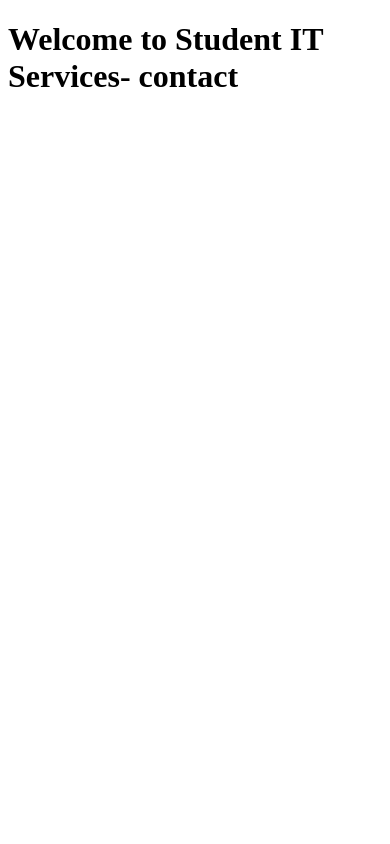
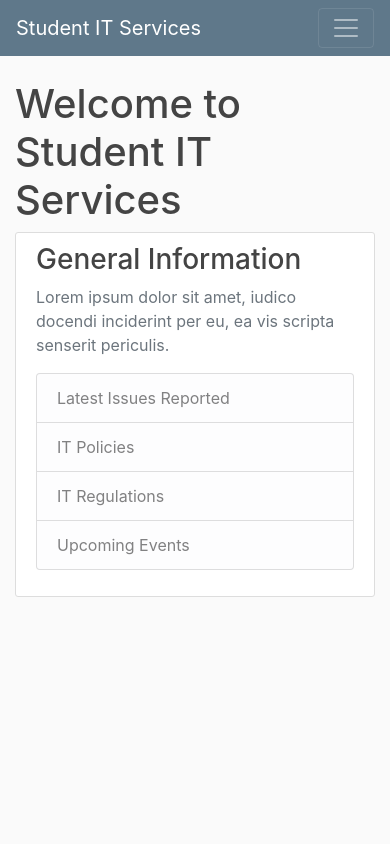
Before and after one commit to AkshayAbraham/django, a Django app: page /itreporting/contact in a window 390 px wide. Run offline with Django 4.2, Linux system fonts and the light colour scheme; some libraries are stand-ins or nearby versions.

Commit message:
bootstrapping

```diff
--- /dev/null
+++ b/itreporting/static/css/styles.css
@@ -0,0 +1,104 @@
+html {
+    position: relative;
+    min-height: 100%;
+  }
+
+  body {
+    background: #fafafa;
+    color: #333333;
+    margin-top: 5rem;
+    margin-bottom: 50px;
+  }
+
+  h1,
+  h2,
+  h3,
+  h4,
+  h5,
+  h6 {
+    color: #444444;
+  }
+
+  ul {
+    margin: 0;
+  }
+
+  .bg-steel {
+    background-color: #5f788a;
+  }
+
+  .site-header .navbar-nav .nav-link {
+    color: #cbd5db;
+  }
+
+  .site-header .navbar-nav .nav-link:hover {
+    color: #ffffff;
+  }
+
+  .site-header .navbar-nav .nav-link.active {
+    font-weight: 500;
+  }
+
+  .content-section {
+    background: #ffffff;
+    padding: 10px 20px;
+    border: 1px solid #dddddd;
+    border-radius: 3px;
+    margin-bottom: 20px;
+  }
+
+  .article-title {
+    color: #444444;
+  }
+
+  a.article-title:hover {
+    color: #428bca;
+    text-decoration: none;
+  }
+
+  .article-content {
+    white-space: pre-line;
+  }
+
+  .article-img {
+    height: 65px;
+    width: 65px;
+    margin-right: 16px;
+  }
+
+  .article-metadata {
+    padding-bottom: 1px;
+    margin-bottom: 4px;
+    border-bottom: 1px solid #e3e3e3
+  }
+
+  .article-svg {
+    width: 25px;
+    height: 25px;
+    vertical-align: middle;
+  }
+
+  .account-img {
+    height: 125px;
+    width: 125px;
+    margin-right: 20px;
+    margin-bottom: 16px;
+  }
+
+  .account-heading {
+    font-size: 2.5rem;
+  }
+
+  .article-metadata a:hover {
+    color: #333;
+    text-decoration: none;
+  }
+
+  .footer {
+    position: absolute;
+    bottom: 0;
+    width: 100%;
+    height: 50px;
+    line-height: 50px;
+    background-color: #cccccc;
+  }
--- /dev/null
+++ b/itreporting/templates/itreporting/base.html
@@ -0,0 +1,69 @@
+{% load static %}
+<!DOCTYPE html>
+<html>
+
+<head>
+    <!-- Required meta tags -->
+    <meta charset="utf-8">
+    <meta name="viewport" content="width=device-width, initial-scale=1, shrink-to-fit=no">
+
+    <!-- Bootstrap CSS -->
+    <link rel="stylesheet" href="https://cdn.jsdelivr.net/npm/bootstrap@4.0.0/dist/css/bootstrap.min.css" integrity="sha384-Gn5384xqQ1aoWXA+058RXPxPg6fy4IWvTNh0E263XmFcJlSAwiGgFAW/dAiS6JXm" crossorigin="anonymous">
+    <link rel="stylesheet" type="text/css" href="{% static 'css/styles.css' %}" />
+    <title>Student IT Services - {{title}}</title>
+</head>
+
+<body>
+    <div class="container">
+        <header class="site-header">
+            <nav class="navbar navbar-expand-md navbar-dark bg-steel fixed-top">
+                <div class="container">
+                <a class="navbar-brand mr-4" href="{% url 'itreporting:home' %}">Student IT Services</a>
+                <button class="navbar-toggler" type="button" data-toggle="collapse" data-target="#navbarToggle"
+                    aria-controls="navbarToggle" aria-expanded="false" aria-label="Toggle navigation">
+                    <span class="navbar-toggler-icon"></span>
+                </button>
+                <div class="collapse navbar-collapse" id="navbarToggle">
+                    <div class="navbar-nav mr-auto">
+                        <a class="nav-item nav-link" href="{% url 'itreporting:home' %}">Home</a>
+                        <a class="nav-item nav-link" href="{% url 'itreporting:about' %}">About</a>
+                        <a class="nav-item nav-link" href="#">Report</a>
+                        <a class="nav-item nav-link" href="{% url 'itreporting:contact' %}">Contact</a>
+                    </div>
+                    <!-- Navbar Right Side -->
+                    <div class="navbar-nav">
+                        <a class="nav-item nav-link" href="#">Login</a>
+                        <a class="nav-item nav-link" href="#">Register</a>
+                    </div>
+                </div>
+                </div>
+            </nav>
+        </header>
+        <div class="row">
+            <div class="col-md-8">
+            {% block content %}{% endblock %}
+            </div>
+            <div class="col-md-4">
+                <div class="content-section">
+                    <h3>General Information</h3>
+                    <p class='text-muted'>Lorem ipsum dolor sit amet, iudico docendi inciderint per eu, ea vis scripta senserit periculis.
+                      <ul class="list-group">
+                        <li class="list-group-item list-group-item-light">Latest Issues Reported</li>
+                        <li class="list-group-item list-group-item-light">IT Policies</li>
+                        <li class="list-group-item list-group-item-light">IT Regulations</li>
+                        <li class="list-group-item list-group-item-light">Upcoming Events</li>
+                      </ul>
+                    </p>
+                  </div>
+            </div>
+        </div>
+    </div>
+
+    <!-- Optional JavaScript -->
+    <!-- jQuery first, then Popper.js, then Bootstrap JS -->
+    <script src="https://code.jquery.com/jquery-3.2.1.slim.min.js" integrity="sha384-KJ3o2DKtIkvYIK3UENzmM7KCkRr/rE9/Qpg6aAZGJwFDMVNA/GpGFF93hXpG5KkN" crossorigin="anonymous"></script>
+    <script src="https://cdn.jsdelivr.net/npm/popper.js@1.12.9/dist/umd/popper.min.js" integrity="sha384-ApNbgh9B+Y1QKtv3Rn7W3mgPxhU9K/ScQsAP7hUibX39j7fakFPskvXusvfa0b4Q" crossorigin="anonymous"></script>
+    <script src="https://cdn.jsdelivr.net/npm/bootstrap@4.0.0/dist/js/bootstrap.min.js" integrity="sha384-JZR6Spejh4U02d8jOt6vLEHfe/JQGiRRSQQxSfFWpi1MquVdAyjUar5+76PVCmYl" crossorigin="anonymous"></script>
+</body>
+
+</html>
--- a/itreporting/templates/itreporting/contact.html
+++ b/itreporting/templates/itreporting/contact.html
@@ -1,17 +1,4 @@
-<!DOCTYPE html>
-
-<html>
-
-<head>
-
-     <title>Student IT Services - Contact</title>
-
-</head>
-
-<body>
-
-    <h1>Welcome to Student IT Services- contact</h1>
-
-</body>
-
-</html
+{% extends "itreporting/base.html" %}
+{% block content %}
+    <h1>Welcome to Student IT Services</h1>
+{% endblock content %}
--- a/itreporting/views.py
+++ b/itreporting/views.py
@@ -3,14 +3,13 @@ from django.shortcuts import render
 # Create your views here.
 def home(request):
 
-     return render(request, 'itreporting/home.html')
+     return render(request, 'itreporting/home.html', {'title': 'Welcome'})
 
 
 def about (request):
 
-     return render(request, 'itreporting/about.html')
-
+     return render(request, 'itreporting/about.html', {'title': 'Welcome'})
 
 def contact (request):
 
-     return render(request, 'itreporting/contact.html')
+     return render(request, 'itreporting/contact.html', {'title': 'Welcome'})
```
Also changed, not shown: itreporting/templates/itreporting/about.html (+4 -17 lines), db.sqlite3, 1 other file.
